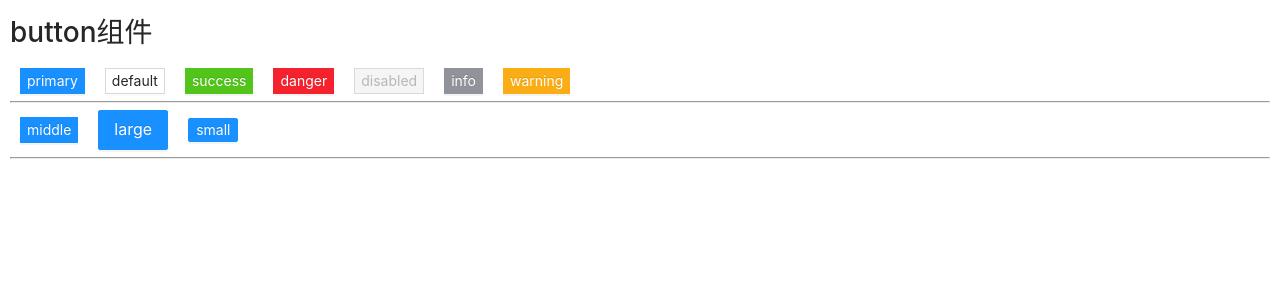
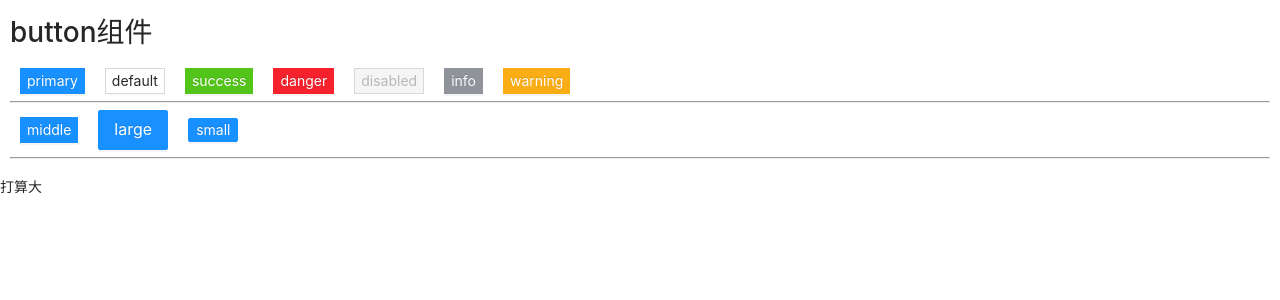
Before and after one commit to qjd-yyds/kke-ui, a Vue app: page /d3 in a window 1280 px wide. Shown: the top 300 px of the page. Built offline with nearby package versions, Linux system fonts and the light colour scheme.

Commit message:
feat: layout

```diff
--- a/package.json
+++ b/package.json
@@ -14,6 +14,7 @@
     "path": "^0.12.7",
     "qjd-icons-vue": "^1.1.0",
     "vue": "^3.2.25",
+    "vue-router": "4",
     "vue-types": "^4.1.1"
   },
   "devDependencies": {
--- a/src/App.tsx
+++ b/src/App.tsx
@@ -1,11 +1,9 @@
 import { defineComponent } from 'vue';
 import Button from './components/button/demo';
 import ConfigProvider from './components/config-provider';
-export const App = defineComponent({
-  name: 'App',
-  setup() {
-    return () => (
-      <ConfigProvider>
+import { RouterView } from 'vue-router';
+const ComponentsShow = () => {
+  return (
     <div>
       <div
         style={{
@@ -17,6 +15,15 @@ export const App = defineComponent({
         <hr />
       </div>
     </div>
+  );
+};
+export const App = defineComponent({
+  name: 'App',
+  setup() {
+    return () => (
+      <ConfigProvider>
+        <ComponentsShow></ComponentsShow>
+        <RouterView></RouterView>
       </ConfigProvider>
     );
   }
--- /dev/null
+++ b/src/components/layout/index.ts
@@ -0,0 +1,10 @@
+import type { App } from 'vue';
+import { Header, Footer, Content } from './layout';
+export default {
+  install(app: App) {
+    app.component(Header.name, Header);
+    app.component(Footer.name, Footer);
+    app.component(Content.name, Content);
+    return app;
+  }
+};
--- /dev/null
+++ b/src/components/layout/layout.tsx
@@ -0,0 +1,66 @@
+import useConfigInject from '@/utils/hooks/useConfigInject';
+import { createVNode, defineComponent } from 'vue';
+import { string, bool } from 'vue-types';
+
+export const baseProps = () => ({
+  prefixCls: string(),
+  hasSider: bool().def(false),
+  tagName: string<'header' | 'footer' | 'main' | 'section'>()
+});
+type GeneratorArgument = {
+  suffixCls: string;
+  tagName: 'header' | 'footer' | 'main' | 'section';
+  name: string;
+};
+// 这里通过接受一个标签名字，组件名，和css类名字来生成一个组件
+function generator({ suffixCls, tagName, name }: GeneratorArgument) {
+  return (BaseComponent: typeof Basic) => {
+    const Adapter = defineComponent({
+      setup(props, { slots }) {
+        const { prefixCls } = useConfigInject(suffixCls, props);
+        return () => {
+          const basicComponentsProps = {
+            ...props,
+            prefixCls: prefixCls.value,
+            tagName
+          };
+          return <BaseComponent {...basicComponentsProps} v-slots={slots}></BaseComponent>;
+        };
+      }
+    });
+    return Adapter;
+  };
+}
+const Basic = defineComponent({
+  props: baseProps(),
+  setup(props, { slots }) {
+    return () =>
+      createVNode(
+        props.tagName,
+        {
+          class: props.prefixCls
+        },
+        slots
+      );
+  }
+});
+
+const Header = generator({
+  suffixCls: 'layout-header',
+  tagName: 'header',
+  name: 'KLayoutHeader'
+})(Basic);
+
+const Footer = generator({
+  suffixCls: 'layout-footer',
+  tagName: 'footer',
+  name: 'KLayoutFooter'
+})(Basic);
+
+const Content = generator({
+  suffixCls: 'layout-content',
+  tagName: 'main',
+  name: 'KLayoutContent'
+})(Basic);
+
+export { Header, Footer, Content };
--- a/src/main.ts
+++ b/src/main.ts
@@ -1,4 +1,8 @@
 import { createApp } from 'vue';
 import { App } from './App';
+import { setupRouter } from './router';
 import './components/style';
-createApp(App).mount('#app');
+const app = createApp(App);
+// 注册路由
+setupRouter(app);
+app.mount('#app');
--- /dev/null
+++ b/src/router/index.ts
@@ -0,0 +1,13 @@
+import { type App } from 'vue';
+import { createRouter, createWebHistory } from 'vue-router';
+import { routes } from './routes';
+const router = createRouter({
+  history: createWebHistory(),
+  routes
+});
+
+function setupRouter(app: App) {
+  app.use(router);
+}
+
+export { router, setupRouter, routes };
--- /dev/null
+++ b/src/router/routes.ts
@@ -0,0 +1,11 @@
+import { createRouter, type RouteRecordRaw } from 'vue-router';
+import d3Demo from '@/view/d3Demo';
+
+const routes: RouteRecordRaw[] = [
+  {
+    path: '/d3',
+    component: d3Demo
+  }
+];
+
+export { routes };
--- /dev/null
+++ b/src/view/d3Demo/index.tsx
@@ -0,0 +1,12 @@
+import { defineComponent } from 'vue';
+import { Header } from '@/components/layout/layout';
+export default defineComponent({
+  name: 'index',
+  setup() {
+    return () => (
+      <div>
+        <Header>打算大</Header>
+      </div>
+    );
+  }
+});
```
Also changed, not shown: 1 other file (tests, documents, lock files or other folders). Lines whose indentation alone changed are shown as unchanged.
